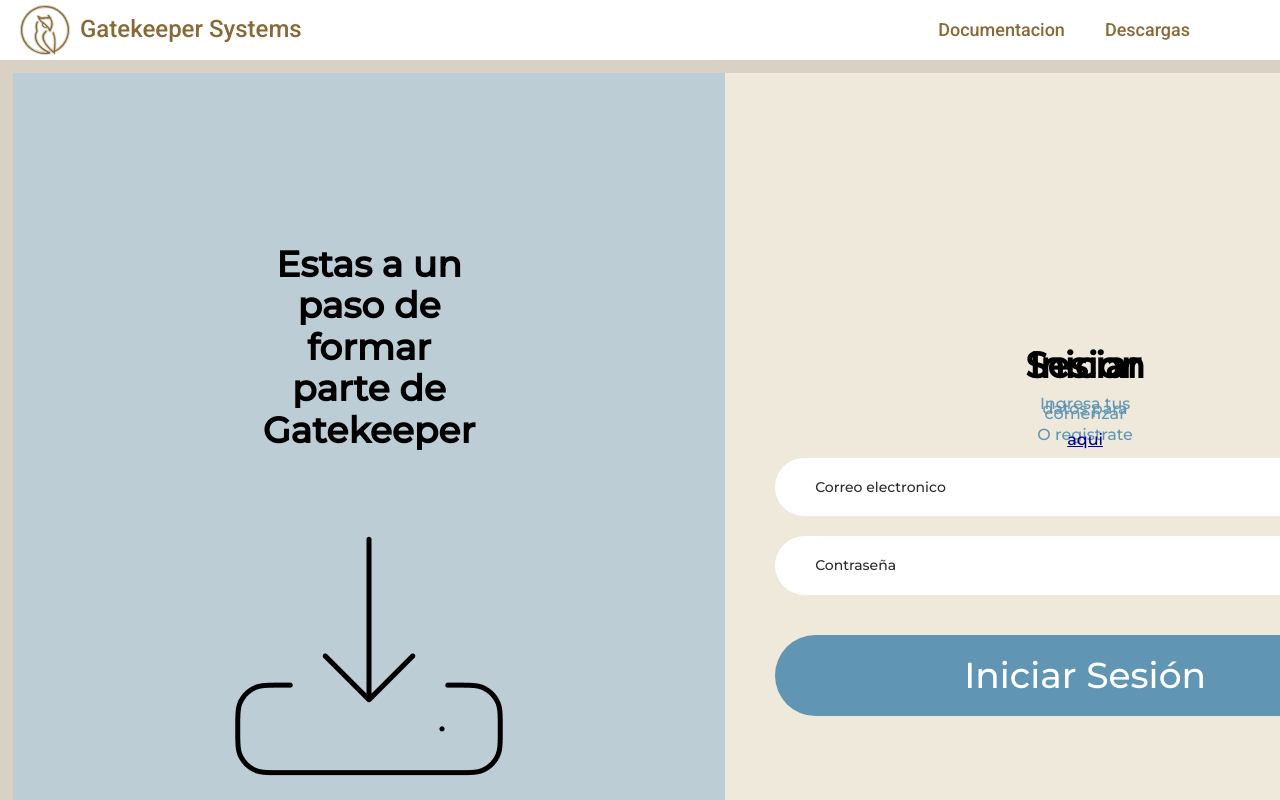
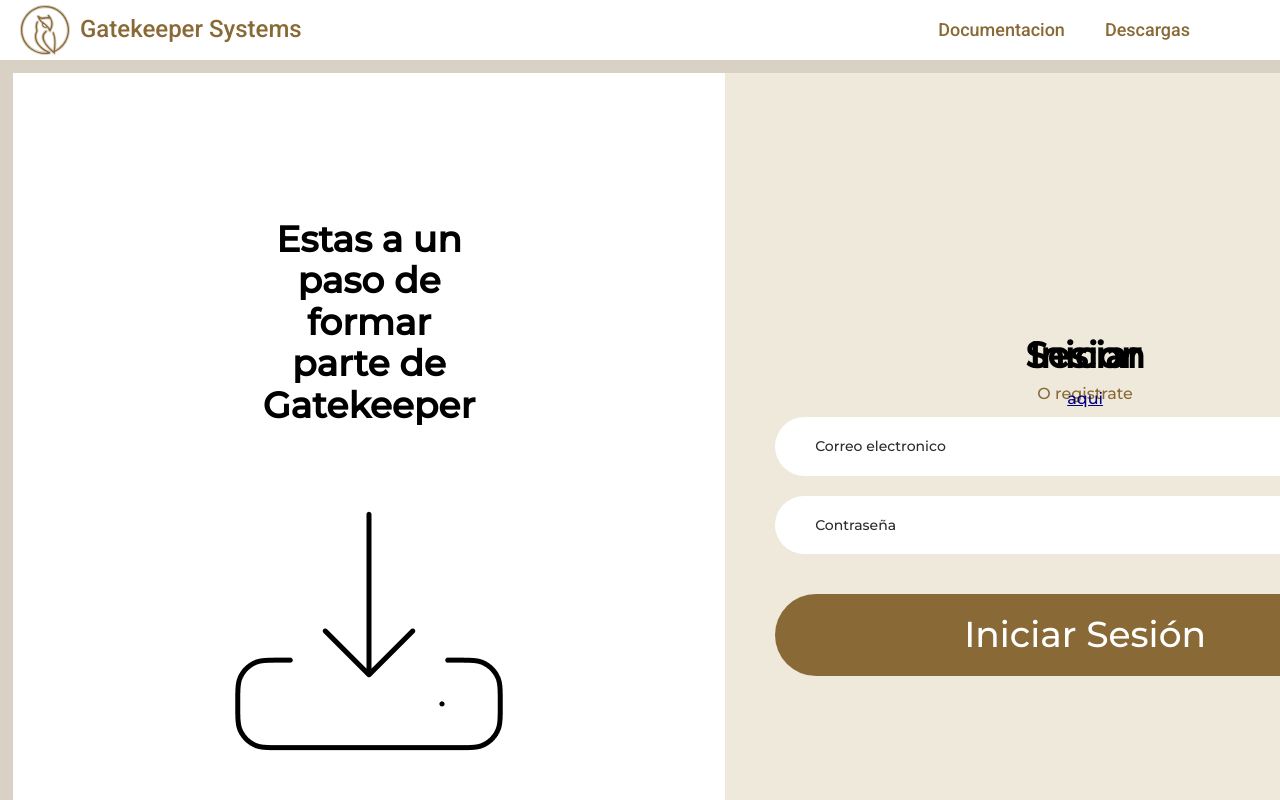
Before and after one commit to HiramZednem/gatekeeperscada-frontend, an Angular app: page /login in a window 1280 px wide. Shown: the top 800 px of the page. Built offline with nearby package versions, Linux system fonts and the light colour scheme.

Commit message:
logins styles fixed

```diff
--- a/src/app/views/download/download.component.css
+++ b/src/app/views/download/download.component.css
@@ -1,5 +1,5 @@
 .download__container {
-    background-color: #EEE9DA;
+    background-color: #fff;
     padding: 2rem;
 }
 
@@ -16,7 +16,7 @@
     flex-wrap: wrap;
     padding: 0 20rem;
     padding-top: 2rem;
-    padding-bottom: 30rem;
+    padding-bottom: 12rem;
 }
 
 .download__card {
--- a/src/app/views/download/download.component.html
+++ b/src/app/views/download/download.component.html
@@ -1,4 +1,3 @@
-<app-header></app-header>
 <div class="download__container">
     <h2 class="download__title">Nuestras Plataformas</h2>
     <div class="download__cards">
--- a/src/app/views/login/login.component.css
+++ b/src/app/views/login/login.component.css
@@ -2,10 +2,10 @@
 .login__grid {
     display: grid;
     grid-template-columns: repeat(2, 1fr);
-    height: 90rem;
+    height: 85rem;
 }
 .login__izquierda {
-    background-color: #BDCDD6;
+    background-color: #fff;
     display: flex;
     flex-direction: column;
     justify-content: center;
@@ -25,7 +25,7 @@
 
 .login__subtitle {
     font-family: 'Montserrat', sans-serif;
-    color: #6096b4;
+    color: #896A36;
     font-size: 1.6rem;
     text-align: center;
     padding: 0 25rem;
@@ -73,7 +73,7 @@
     padding: 2rem 3rem;
     width: 100%;
     border: none;
-    background-color: #6096b4;
+    background-color: #896A36;
     font-family: 'Montserrat', sans-serif;
     font-size: 3.6rem;
     color: #fff;
@@ -81,5 +81,5 @@
 
 .login__button:hover {
     cursor: pointer;
-    background-color: #4d7a92;
+    background-color: #896b36eb;
 }
--- a/src/app/views/login/login.component.html
+++ b/src/app/views/login/login.component.html
@@ -6,9 +6,10 @@
         </div>
         <div class="login__derecha">
             <div class="login__container">
-                <h3 class="login__title login__title--height0">Iniciar Sesion</h3>
-                <p class="login__subtitle">Ingresa tus datos para comenzar</p>
-                <p class="login__subtitle">O registrate <span (click)="goRegister()">aqui</span></p>
+                <div>
+                    <h3 class="login__title login__title--height0">Iniciar Sesion</h3>
+                    <p class="login__subtitle">O registrate <span (click)="goRegister()">aqui</span></p>
+                </div>
 
                 <form #loginForm="ngForm">
                     <div class="form-group">
--- a/src/app/views/register/register.component.css
+++ b/src/app/views/register/register.component.css
@@ -2,10 +2,10 @@
 .login__grid {
     display: grid;
     grid-template-columns: repeat(2, 1fr);
-    height: 90rem;
+    height: 85rem;
 }
 .login__izquierda {
-    background-color: #BDCDD6;
+    background-color: #EEE9DA;
     display: flex;
     flex-direction: column;
     justify-content: center;
@@ -25,7 +25,7 @@
 
 .login__subtitle {
     font-family: 'Montserrat', sans-serif;
-    color: #6096b4;
+    color: #896A36;
     font-size: 1.6rem;
     text-align: center;
     padding: 0 25rem;
@@ -41,7 +41,7 @@
     color: #2b2b2b;
 }
 .login__derecha {
-    background-color: #EEE9DA;
+    background-color: #fff;
     display: flex;
     flex-direction: column;
     justify-content: center;
@@ -73,7 +73,7 @@
     padding: 2rem 3rem;
     width: 100%;
     border: none;
-    background-color: #6096b4;
+    background-color: #896A36;
     font-family: 'Montserrat', sans-serif;
     font-size: 3.6rem;
     color: #fff;
--- a/src/app/views/register/register.component.html
+++ b/src/app/views/register/register.component.html
@@ -1,4 +1,4 @@
-<app-header></app-header>
+
 <main class="login__container">
     <div class="login__grid">
         <div class="login__izquierda">
```
